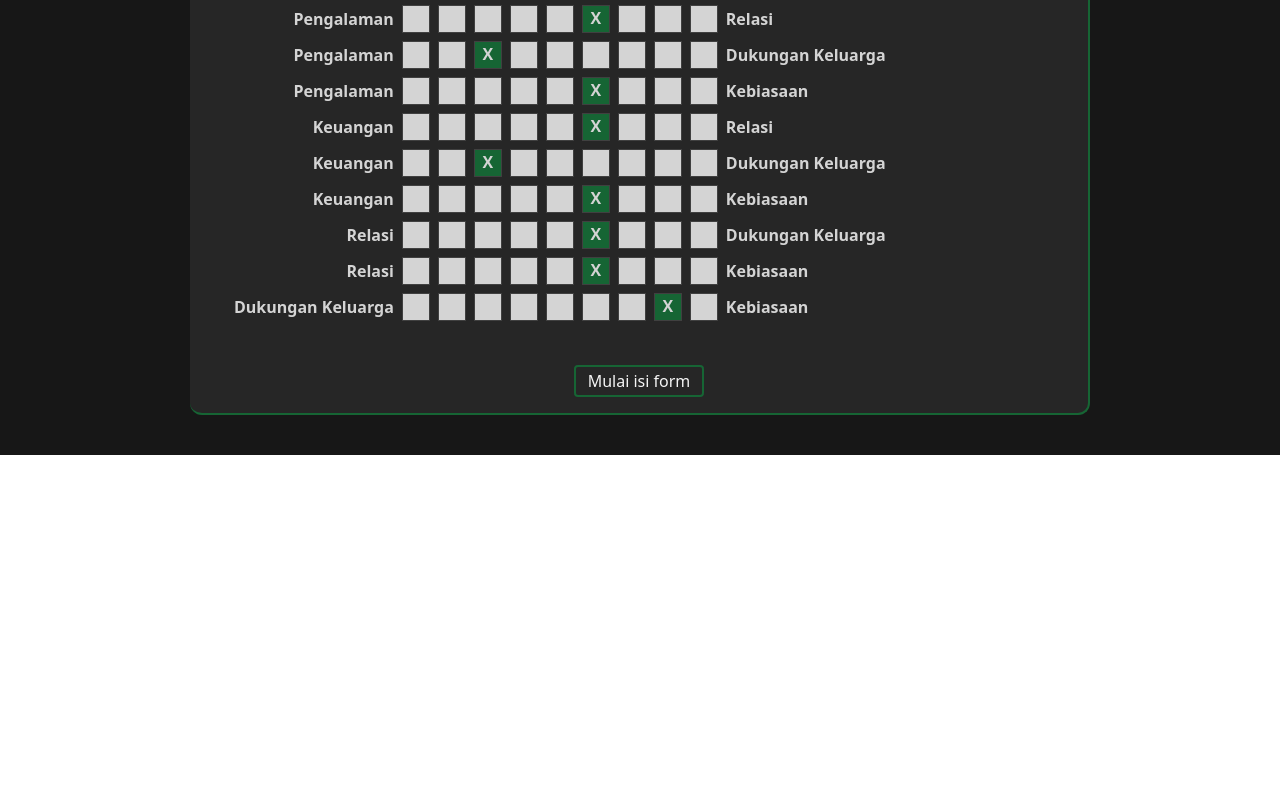
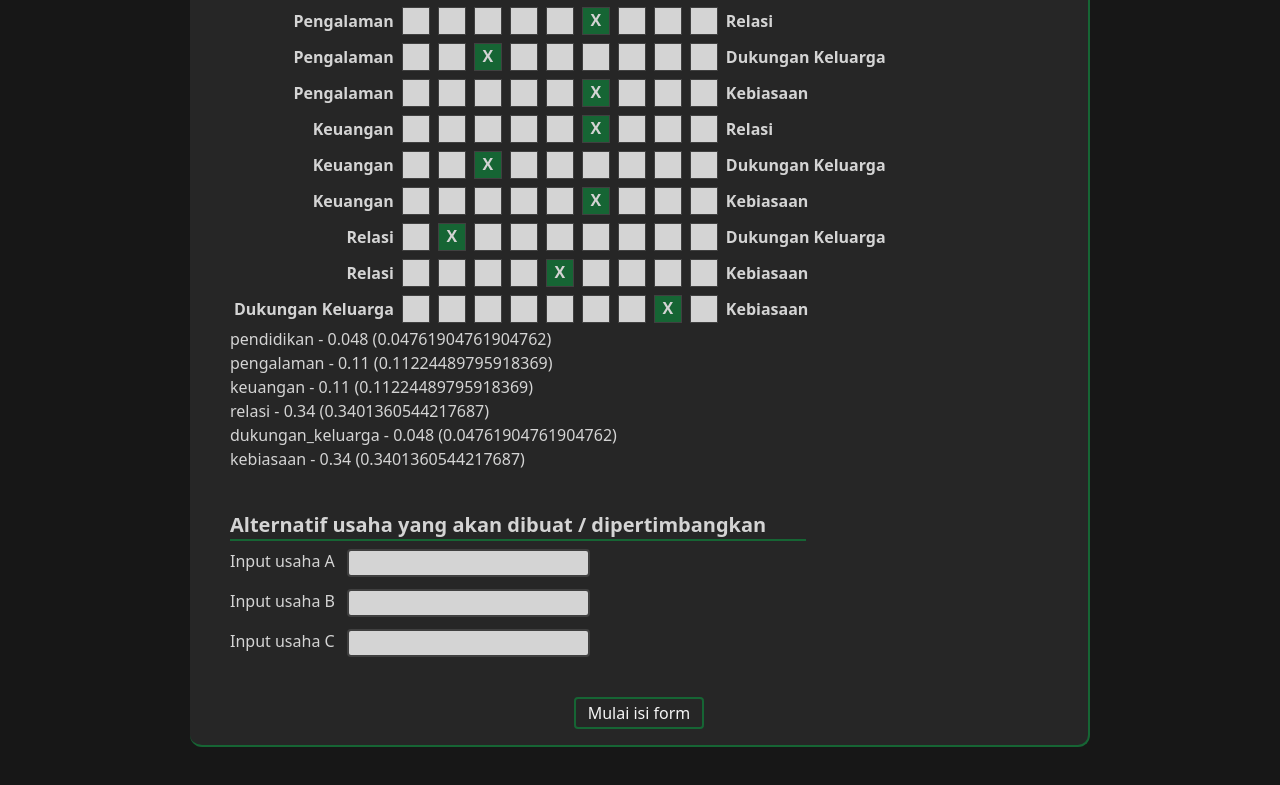
Before and after one commit to KingSit3/freelance_yourpreneur, a Vue app: page / in a window 1280 px wide. Shown: the part 1065-1850 px from the top of the page. Before the commit the page ends 1520 px from the top, so only its background shows below. Built offline with nearby package versions, Linux system fonts and the light colour scheme.

Commit message:
wip: Form

```diff
--- a/src/components/FormComponent.vue
+++ b/src/components/FormComponent.vue
@@ -3,6 +3,8 @@
 
   <!-- Buttons -->
   <div class="flex justify-center gap-5">
+    {{ generalStore.$state.criteriaValue }}
+
     <button
       @click="generalStore.$state.mainMenu = 'menu'"
       class="px-3 p-0.5 border-2 border-blue-800 hover:bg-blue-800 text-neutral-100 rounded duration-200"
--- a/src/components/FormInput.vue
+++ b/src/components/FormInput.vue
@@ -35,28 +35,93 @@
   </table>
 </template>
 <script setup lang="ts">
-import { onMounted, ref } from 'vue'
+import { onMounted, ref, watch } from 'vue'
+import type { FormRowInterface } from '../interface/general'
 
 const formOptionLabel = [9, 7, 5, 3, 1, 3, 5, 7, 9]
 const formOptionValue = [0.11, 0.14, 0.2, 0.33, 1, 3, 5, 7, 9]
 const formValue = ref<any>([])
+let emitFormValue = defineModel()
 
-interface RowInterface {
-  key: string
-  value?: number
-  first_label: string
-  last_label: string
+const getValueByOppositeOptionValue = (value?: number) => {
+  switch (value) {
+    case 0.11:
+      return 9
+    case 0.14:
+      return 7
+    case 0.2:
+      return 5
+    case 0.33:
+      return 3
+    case 3:
+      return 0.33
+    case 5:
+      return 0.2
+    case 7:
+      return 0.14
+    case 9:
+      return 0.11
+    default:
+      return 1
+  }
 }
 
+watch(formValue.value, (current) => {
+  // Step 1
+  let rawData = props.keys.map((key, keyIndex) => {
+    let rows = props.rows
+      .map((value, index) => {
+        return {
+          key: value.key,
+          value: current[index]
+        }
+      })
+      .filter((row) => row.key.includes(key))
+      .map((value) => {
+        const splitRowKey = value.key.split('-')
+        if (splitRowKey[0] == key) {
+          return value.value
+        } else {
+          return getValueByOppositeOptionValue(value.value)
+        }
+      })
+
+    // @ts-expect-error
+    return rows.toSpliced(keyIndex, 0, 1)
+  })
+
+  // Sum by Column
+  const sumData = rawData.map((value) =>
+    value.reduce((prev: number, current: number) => prev + current)
+  )
+
+  // Step 3
+  const rawResult = rawData.map((value, index) =>
+    value.map((data: number): number => data / sumData[index])
+  )
+
+  // Step 4
+  let result = []
+  for (let sumDataIndex = 0; sumDataIndex < sumData.length; sumDataIndex++) {
+    for (let rawResultIndex = 0; rawResultIndex < rawResult.length; rawResultIndex++) {
+      result[sumDataIndex] = +rawResult[rawResultIndex][sumDataIndex]
+    }
+  }
+  emitFormValue.value = result
+  // generalStore.$state.criteriaValue = result
+  console.log(result)
+})
+
 const props = defineProps<{
-  rows: RowInterface[]
+  rows: FormRowInterface[]
+  keys: string[]
   disabled?: boolean
 }>()
 
 onMounted(() => {
-  // Set Initial Value
-  props.rows.map((row, index) => {
-    return row.value ? (formValue.value[index] = row.value) : (formValue.value[index] = 1)
-  })
+  // Set Initial Row Values
+  props.rows.map((row, index) =>
+    row.value ? (formValue.value[index] = row.value) : (formValue.value[index] = 1)
+  )
 })
 </script>
--- a/src/components/MenuComponent.vue
+++ b/src/components/MenuComponent.vue
@@ -37,31 +37,83 @@
         dekat dengan elemen maka elemen tersebut bernilai lebih besar. Contoh :
       </p>
 
-      <FormInput disabled :rows="example1" />
+      <FormInput disabled :keys="exampleKeys" :rows="example1" />
       <p>Nilai di atas menunjukkan bahwa A lebih penting dari B</p>
 
-      <FormInput disabled :rows="example2" />
+      <FormInput disabled :keys="exampleKeys" :rows="example2" />
       <p>Nilai di atas menunjukkan bahwa B sangat lebih penting dari A</p>
     </section>
     <!-- End Example -->
 
     <!-- Criteria -->
     <section>
-      <h3 class="font-semibold text-xl">Kriteria</h3>
+      <h3 class="font-semibold text-xl border-b-2 border-green-800 w-fit pr-10">Kriteria</h3>
       <p>
         Pada bagian ini kamu bisa memilih menggunakan penilaian yang sudah tersedia dengan data yang
         sudah melalui riset dari 40 orang pengusaha kelas mikro hingga makro, atau kamu bisa
         melakukan men-setting penilaian kamu sendiri dengan mempertimbang kan latar belakang kamu
         sendiri.
       </p>
-      <FormInput :rows="criteria" />
+      <FormInput
+        v-model.emitFormValue="generalStore.$state.criteriaValue"
+        :keys="criteriaKeys"
+        :rows="criteria"
+      />
+
+      <!-- Debug Criteria -->
+      <div class="">
+        <div v-for="(value, index) in generalStore.$state.criteriaValue" :key="index">
+          {{ criteriaKeys[index] }} - {{ value.toPrecision(2) }} ({{ value }})
+        </div>
+      </div>
+      <!-- End Debug Criteria -->
     </section>
     <!-- End Criteria -->
+
+    <!-- Input -->
+    <section class="space-y-2">
+      <h3 class="font-semibold text-xl border-b-2 border-green-800 w-fit pr-10">
+        Alternatif usaha yang akan dibuat / dipertimbangkan
+      </h3>
+      <div class="space-y-3">
+        <div class="flex gap-3">
+          <label for="a">Input usaha A</label>
+          <input
+            type="text"
+            name="a"
+            id="a"
+            class="px-1 focus:outline-none outline-none border-2 border-neutral-700 rounded bg-neutral-300 text-neutral-800"
+            required
+          />
+        </div>
+        <div class="flex gap-3">
+          <label for="b">Input usaha B</label>
+          <input
+            type="text"
+            name="b"
+            id="b"
+            class="px-1 focus:outline-none outline-none border-2 border-neutral-700 rounded bg-neutral-300 text-neutral-800"
+            required
+          />
+        </div>
+        <div class="flex gap-3">
+          <label for="c">Input usaha C</label>
+          <input
+            type="text"
+            name="c"
+            id="c"
+            class="px-1 focus:outline-none outline-none border-2 border-neutral-700 rounded bg-neutral-300 text-neutral-800"
+            required
+          />
+        </div>
+      </div>
+    </section>
+    <!-- End Input -->
 
     <!-- Buttons -->
     <section class="flex justify-center">
       <button
-        @click="generalStore.$state.mainMenu = 'form'"
+        @click="moveToFillingForm"
         class="px-3 p-0.5 border-2 border-green-800 hover:bg-green-800 text-neutral-100 rounded duration-200"
       >
         Mulai isi form
@@ -73,12 +125,18 @@
 <script lang="ts" setup>
 import { useGeneralStore } from '@/stores/general'
 import FormInput from './FormInput.vue'
-import { useFormCount } from '@/composables/formCount'
+import type { FormRowInterface } from '@/interface/general'
 
 const generalStore = useGeneralStore()
-useFormCount()
 
-const example1 = [
+const moveToFillingForm = () => {
+  if (condition) {
+  }
+  generalStore.$state.mainMenu = 'form'
+}
+
+const exampleKeys = ['a', 'b']
+const example1: FormRowInterface[] = [
   {
     key: 'example1',
     value: 0.2,
@@ -86,8 +144,7 @@ const example1 = [
     last_label: 'B'
   }
 ]
-
-const example2 = [
+const example2: FormRowInterface[] = [
   {
     key: 'example2',
     value: 7,
@@ -96,7 +153,15 @@ const example2 = [
   }
 ]
 
-const criteria = [
+const criteriaKeys = [
+  'pendidikan',
+  'pengalaman',
+  'keuangan',
+  'relasi',
+  'dukungan_keluarga',
+  'kebiasaan'
+]
+const criteria: FormRowInterface[] = [
   {
     key: 'pendidikan-pengalaman',
     value: 3,
@@ -171,13 +236,13 @@ const criteria = [
   },
   {
     key: 'relasi-dukungan_keluarga',
-    value: 3,
+    value: 0.14,
     first_label: 'Relasi',
     last_label: 'Dukungan Keluarga'
   },
   {
     key: 'relasi-kebiasaan',
-    value: 3,
+    value: 1,
     first_label: 'Relasi',
     last_label: 'Kebiasaan'
   },
--- a/src/composables/formCount.ts
+++ /dev/null
@@ -1,5 +0,0 @@
-export function useFormCount() {
-  console.log('asdasd')
-
-  return true
-}
--- /dev/null
+++ b/src/interface/general.ts
@@ -0,0 +1,6 @@
+export interface FormRowInterface {
+  key: string
+  value?: number
+  first_label: string
+  last_label: string
+}
--- a/src/stores/general.ts
+++ b/src/stores/general.ts
@@ -2,12 +2,16 @@ import { defineStore } from 'pinia'
 
 interface GeneralStoreInterface {
   mainMenu: 'menu' | 'form' | 'result'
+  formMenu: string
+  criteriaValue: number[]
 }
 
 export const useGeneralStore = defineStore('general', {
   state: (): GeneralStoreInterface => {
     return {
-      mainMenu: 'menu'
+      mainMenu: 'menu',
+      formMenu: '',
+      criteriaValue: []
     }
   }
 })
```
